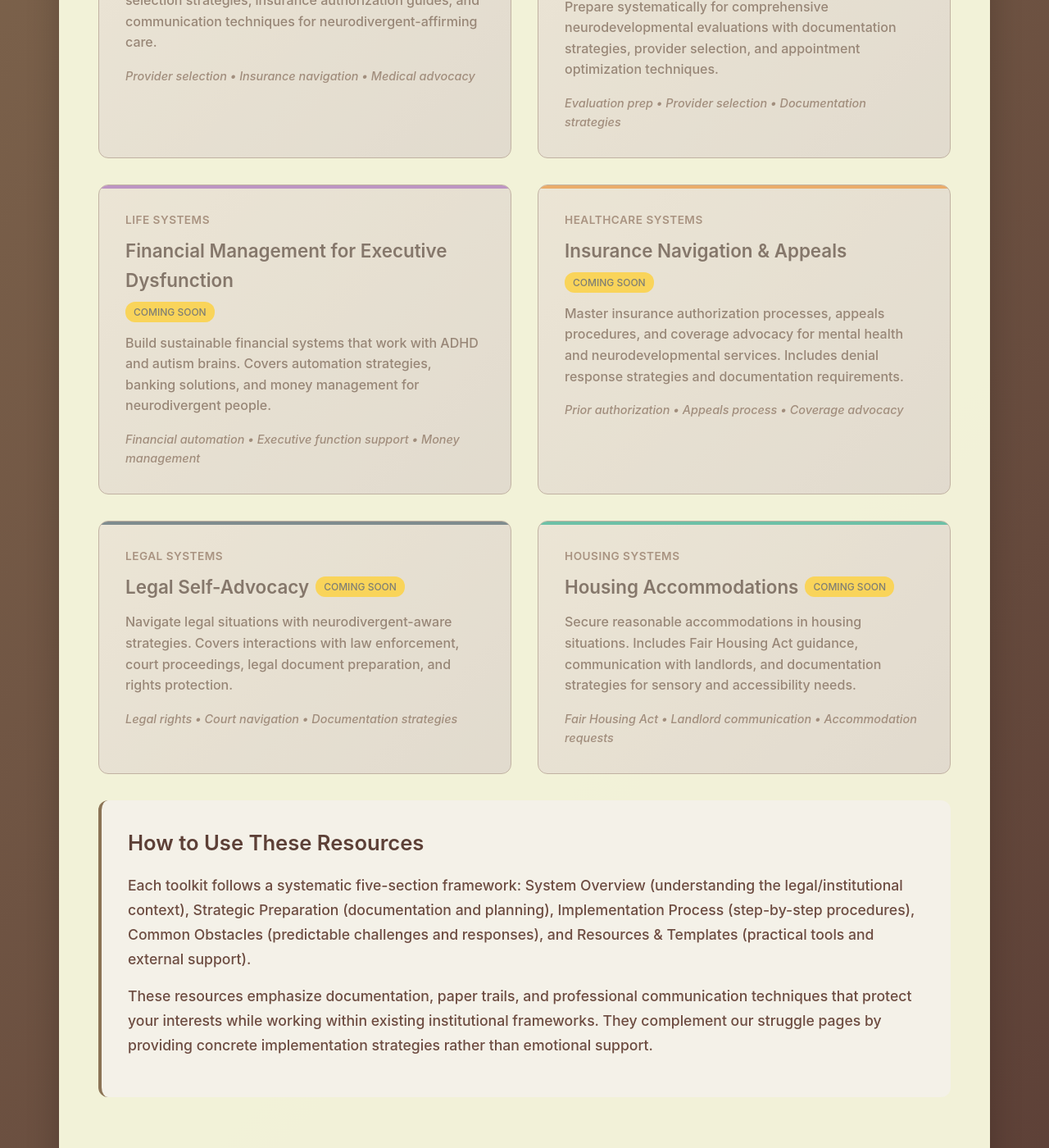
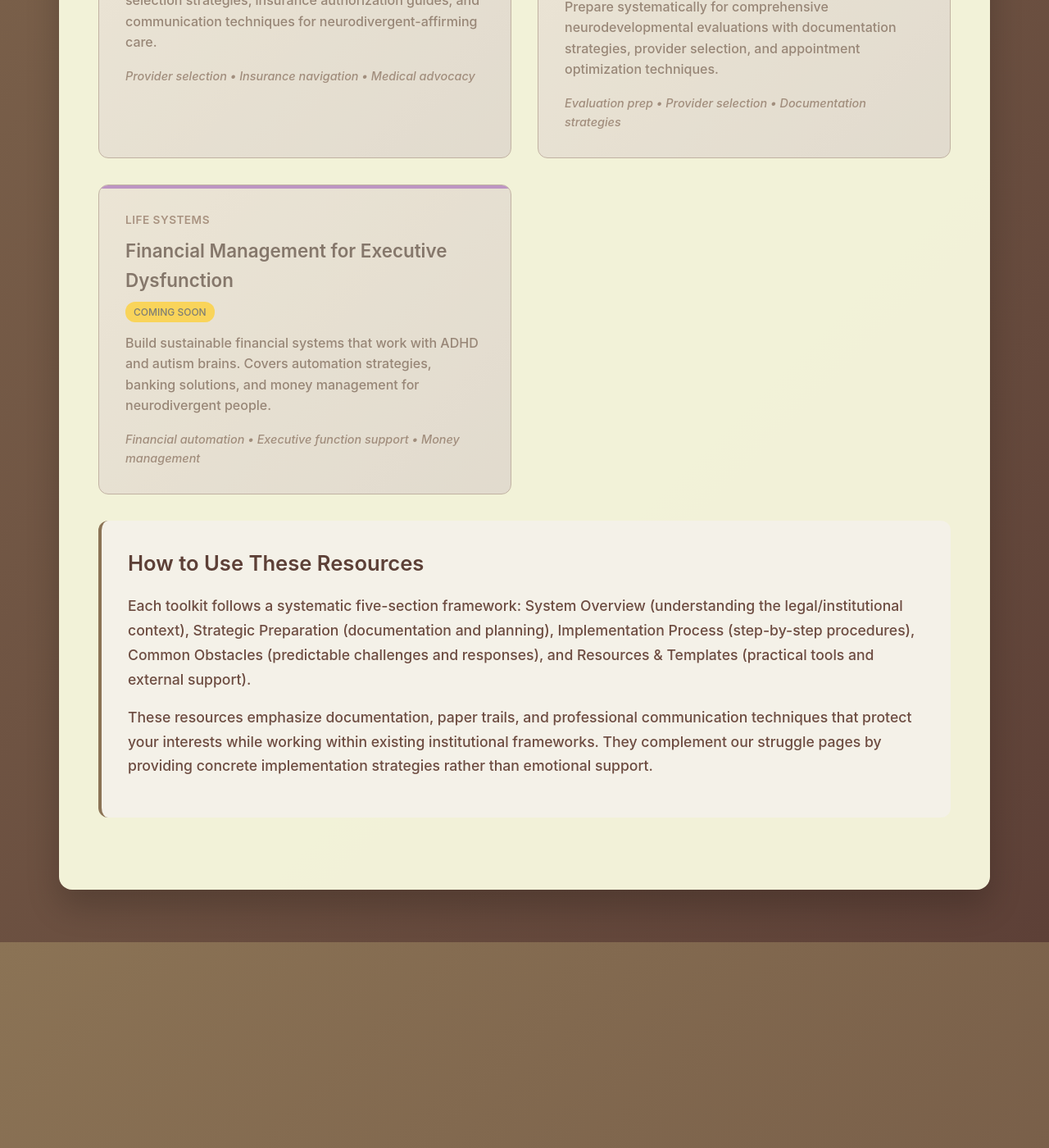
Before and after one commit to neurodivergent-survival-guide/neurodivergent-survival-guide, a Jekyll site: the page built from toolkits/index.html, in a window 1280 px wide and 1400 px high, scrolled down 1590 px. Shown: the whole window at 82% size. Built offline with Jekyll 4.4.1, drawn with Linux system fonts in a browser that asks for light colours; after the commit the page ends 2739 px from its top, so only the background shows below that.

Commit message:
Update toolkit_order.yml

```diff
--- a/_data/toolkit_order.yml
+++ b/_data/toolkit_order.yml
@@ -34,24 +34,3 @@ toolkits:
     description: "Build sustainable financial systems that work with ADHD and autism brains. Covers automation strategies, banking solutions, and money management for neurodivergent people."
     key_features: "Financial automation • Executive function support • Money management"
     accent_class: "financial-card"
-
-  - title: "Insurance Navigation & Appeals"
-    slug: "insurance-navigation"
-    type: "Healthcare Systems"
-    description: "Master insurance authorization processes, appeals procedures, and coverage advocacy for mental health and neurodevelopmental services. Includes denial response strategies and documentation requirements."
-    key_features: "Prior authorization • Appeals process • Coverage advocacy"
-    accent_class: "insurance-card"
-
-  - title: "Legal Self-Advocacy"
-    slug: "legal-self-advocacy"
-    type: "Legal Systems"
-    description: "Navigate legal situations with neurodivergent-aware strategies. Covers interactions with law enforcement, court proceedings, legal document preparation, and rights protection."
-    key_features: "Legal rights • Court navigation • Documentation strategies"
-    accent_class: "legal-card"
-
-  - title: "Housing Accommodations"
-    slug: "housing-accommodations"
-    type: "Housing Systems"
-    description: "Secure reasonable accommodations in housing situations. Includes Fair Housing Act guidance, communication with landlords, and documentation strategies for sensory and accessibility needs."
-    key_features: "Fair Housing Act • Landlord communication • Accommodation requests"
-    accent_class: "housing-card"
```
